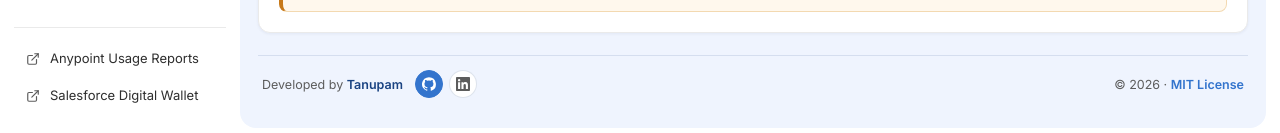
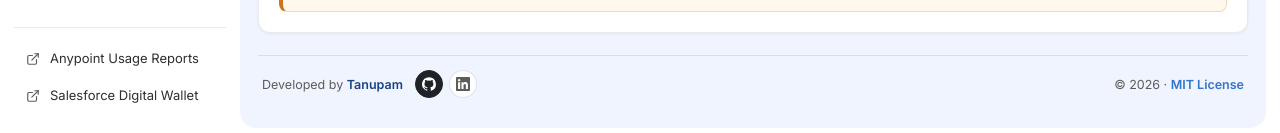
Before and after one commit to decoder-17/Credit-Consumption-Calculator, a React (Vite) app: page / in a window 1280 px wide. In both pictures the pointer is over the link 428 px from the left and 748 px from the top of the page. Shown: the part 664-797 px from the top of the page. Built offline with nearby package versions, Linux system fonts and the light colour scheme.

Commit message:
style: use black hover for GitHub footer icon

```diff
--- a/src/ui/App.tsx
+++ b/src/ui/App.tsx
@@ -766,6 +766,7 @@ export function App() {
               </span>
               <span className="footer-social">
                 <a
+                  className="social-github"
                   href="https://github.com/decoder-17"
                   target="_blank"
                   rel="noreferrer"
--- a/src/ui/styles.css
+++ b/src/ui/styles.css
@@ -747,6 +747,10 @@ tfoot td {
   background: var(--blue);
   color: #fff;
 }
+.footer-social a.social-github:hover {
+  border-color: #1f2328;
+  background: #1f2328;
+}
 .footer-social svg {
   width: 14px;
   height: 14px;
```
